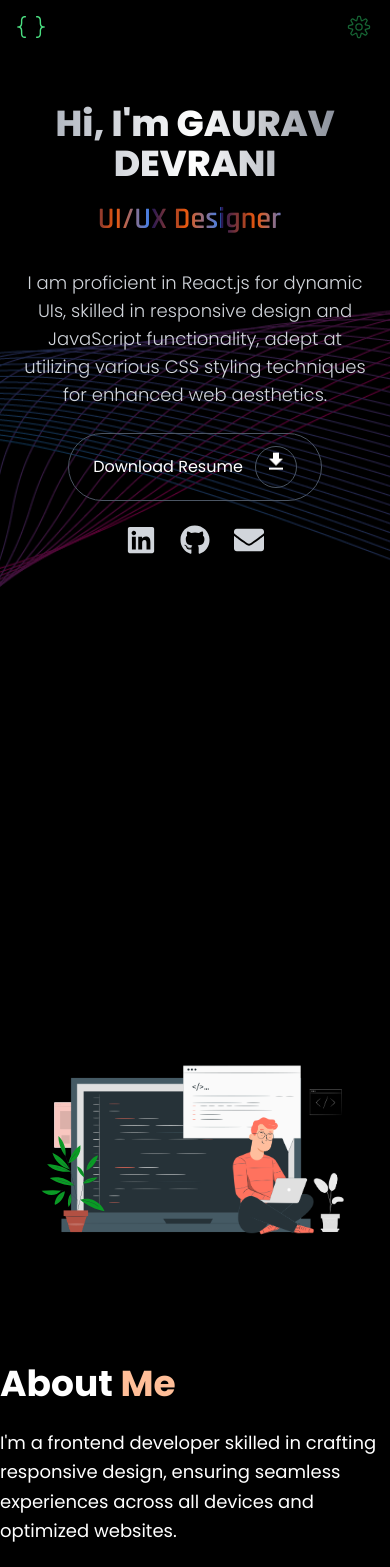
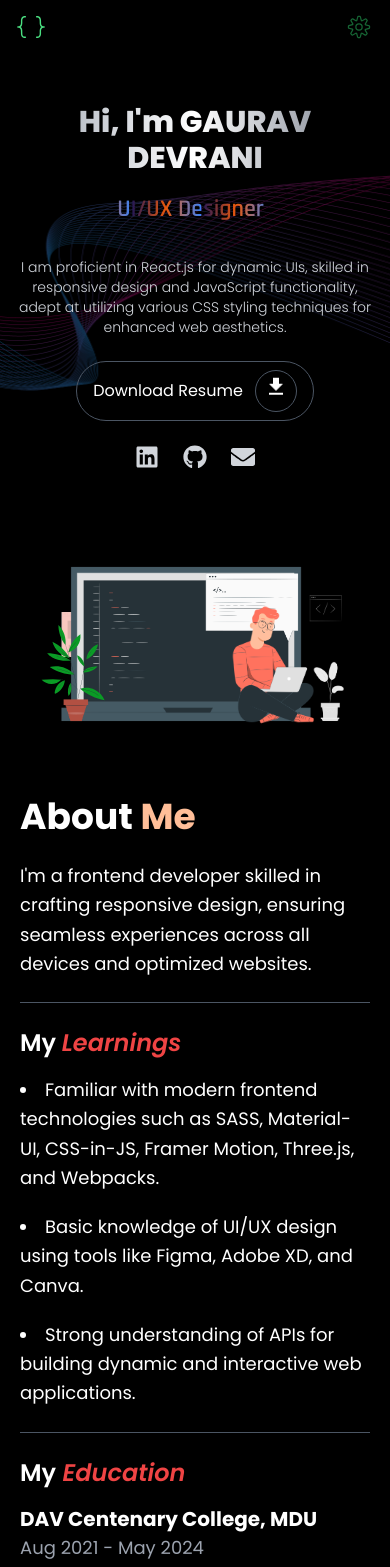
Before and after one commit to gauravdevrani8/Portfolio, a React (Vite) app: page / in a window 390 px wide. Shown: the top 1567 px of the page. Built offline with nearby package versions, Linux system fonts and the light colour scheme; a web font is replaced by a local one.

Commit message:
improved responsiveness

```diff
--- a/src/Components/About/About.jsx
+++ b/src/Components/About/About.jsx
@@ -4,11 +4,11 @@ import Lottie from 'lottie-react';
 import { education } from '../../Data/Data';
 const About = () => {
   return (
-    <div className="min-h-96 flex flex-col md:flex-row pt-16 justify-between items-center bg-black text-white">
-      <div className="w-full md:w-1/2 flex justify-center items-center mb-8 md:mb-0">
+    <div className="min-h-96 px-5 md:px-0 flex flex-col md:flex-row md:pt-16 justify-between items-center bg-black text-white">
+      <div className="w-full md:w-1/2 flex justify-center items-center mb-2 md:mb-0">
         <Lottie animationData={Animation} className="w-80 h-80 md:w-[60vw] md:h-[60vh]" />
       </div>
-      <div className="w-full md:w-1/2 max-w-3xl py-8 md:pl-10 space-y-6">
+      <div className="w-full md:w-1/2 max-w-3xl md:py-8 md:pl-10 space-y-6">
         <h1 className="text-4xl font-bold  mb-4 ">About <span className='text-[#FFBE98]'>Me</span></h1>
         <p className="text-lg leading-relaxed">
           I'm a frontend developer skilled in crafting responsive design, ensuring seamless experiences across all devices and optimized websites.
--- a/src/Components/Contacts/Contacts.jsx
+++ b/src/Components/Contacts/Contacts.jsx
@@ -10,15 +10,15 @@ const Contact = () => {
 
       <div className="w-full max-w-3xl px-4">
         <form
-          className="bg-transparent shadow-lg px-12 pt-8 pb-12 mb-4"
+          className="bg-transparent shadow-lg px-6 md:px-12 pt-8 pb-12 mb-4"
           action="https://formspree.io/f/mdoqregy"
           method="POST"
         >
-      <h2 className="text-3xl md:text-4xl font-poppins font-extrabold mb-12 relative">
-        <span className="relative inline-block bg-clip-text text-transparent bg-gradient-to-r from-teal-400 to-gray-600">
-          CONTACT US
-        </span>
-      </h2>
+          <h2 className="text-3xl md:text-4xl font-poppins font-extrabold mb-12 relative text-center md:text-left">
+            <span className="relative inline-block bg-clip-text text-transparent bg-gradient-to-r from-teal-400 to-gray-600">
+              CONTACT US
+            </span>
+          </h2>
           <div className="mb-6">
             <label
               htmlFor="username"
@@ -67,7 +67,7 @@ const Contact = () => {
               rows="1"
             ></textarea>
           </div>
-          <div className="flex items-center justify-end">
+          <div className="flex items-center justify-center md:justify-end">
             <button
               type="submit"
               className="border border-gray-700 rounded-full hover:scale-95 transition-transform duration-300 text-white font-semibold py-4 px-8 focus:outline-none focus:shadow-outline text-lg"
--- a/src/Components/HeroSection/HeroSection.jsx
+++ b/src/Components/HeroSection/HeroSection.jsx
@@ -17,8 +17,8 @@ const HeroSection = () => {
   useEffect(() => {
     gsap.fromTo(
       nameRef.current,
-      { opacity: 0, y: 50 }, // Same start position as descriptionRef
-      { opacity: 1, y: 0, duration: 1.5, ease: "power3.out" } // Same duration and ease as descriptionRef
+      { opacity: 0, y: 50 },
+      { opacity: 1, y: 0, duration: 1.5, ease: "power3.out" }
     );
     gsap.fromTo(
       roleRef.current,
@@ -44,20 +44,20 @@ const HeroSection = () => {
 
   return (
     <div
-      className="relative mt-8 md:mt-0 bg-black flex flex-col justify-start md:justify-center items-center text-white h-screen overflow-hidden"
+      className="relative mt-8 md:mt-0 bg-black flex flex-col justify-start md:justify-center items-center text-white h-auto md:h-screen overflow-hidden"
       style={{ backgroundImage: `url(${bgImage})`, backgroundSize: 'cover', backgroundPosition: 'center' }}
     >
       <div className="absolute inset-0 bg-black opacity-60 z-10"></div>
       <div className="relative z-20 text-center px-4 md:px-8 mt-8 md:mt-0">
         <h1
           ref={nameRef}
-          className="text-4xl font-extrabold md:text-7xl mb-4 bg-clip-text text-transparent bg-gradient-to-r from-gray-400 via-white to-gray-500"
+          className="text-3xl font-extrabold md:text-7xl mb-4 bg-clip-text text-transparent bg-gradient-to-r from-gray-400 via-white to-gray-500"
         >
           Hi, I'm {Bio.name}
         </h1>
         <h2
           ref={roleRef}
-          className="text-3xl md:text-4xl font-semibold mb-8"
+          className="text-2xl md:text-4xl font-semibold mb-8"
         >
           <span className="py-1 shine-text">
             <Typewriter
@@ -73,12 +73,12 @@ const HeroSection = () => {
         </h2>
         <p
           ref={descriptionRef}
-          className="text-lg md:text-xl mb-6 font-light text-gray-300 max-w-lg mx-auto"
+          className="text-sm md:text-xl mb-6 font-light text-gray-300 max-w-lg mx-auto"
         >
           {Bio.description}
         </p>
         <a ref={resumeRef} href={resume} download="resume.pdf">
-          <button className="flex items-center justify-center py-3 px-6 mx-auto border border-gray-600 rounded-full text-white bg-transparent hover:scale-105 transform transition-transform duration-300 ease-in-out">
+          <button className="flex items-center justify-center py-2 px-4 mx-auto border border-gray-600 rounded-full text-white bg-transparent hover:scale-105 transform transition-transform duration-300 ease-in-out">
             Download Resume
             <span className='ml-3 border border-gray-600 rounded-full p-2 transition-colors duration-300 ease-in-out group-hover:bg-green-500'>
               <MdFileDownload className='text-2xl animate-bounce' />
@@ -86,13 +86,13 @@ const HeroSection = () => {
           </button>
         </a>
         <div ref={socialIconsRef} className="flex justify-center space-x-6 mt-6">
-          <a href="https://www.linkedin.com/in/gauravdevrani/" target="_blank" rel="noopener noreferrer" className="text-3xl text-gray-300 hover:text-white transition duration-300">
+          <a href="https://www.linkedin.com/in/gauravdevrani/" target="_blank" rel="noopener noreferrer" className="text-2xl md:text-3xl text-gray-300 hover:text-white transition duration-300">
             <FaLinkedin />
           </a>
-          <a href="https://www.github.com/gauravdevrani8" target="_blank" rel="noopener noreferrer" className="text-3xl text-gray-300 hover:text-white transition duration-300">
+          <a href="https://www.github.com/gauravdevrani8" target="_blank" rel="noopener noreferrer" className="text-2xl md:text-3xl text-gray-300 hover:text-white transition duration-300">
             <FaGithub />
           </a>
-          <a href="mailto:gauravdevrani60@gmail.com" className="text-3xl text-gray-300 hover:text-white transition duration-300">
+          <a href="mailto:gauravdevrani60@gmail.com" className="text-2xl md:text-3xl text-gray-300 hover:text-white transition duration-300">
             <FaEnvelope />
           </a>
         </div>
```
